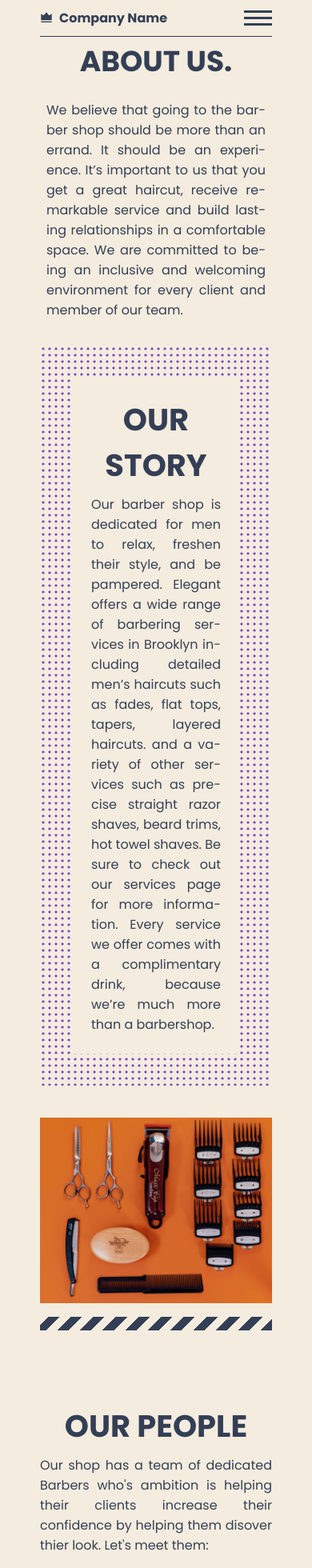
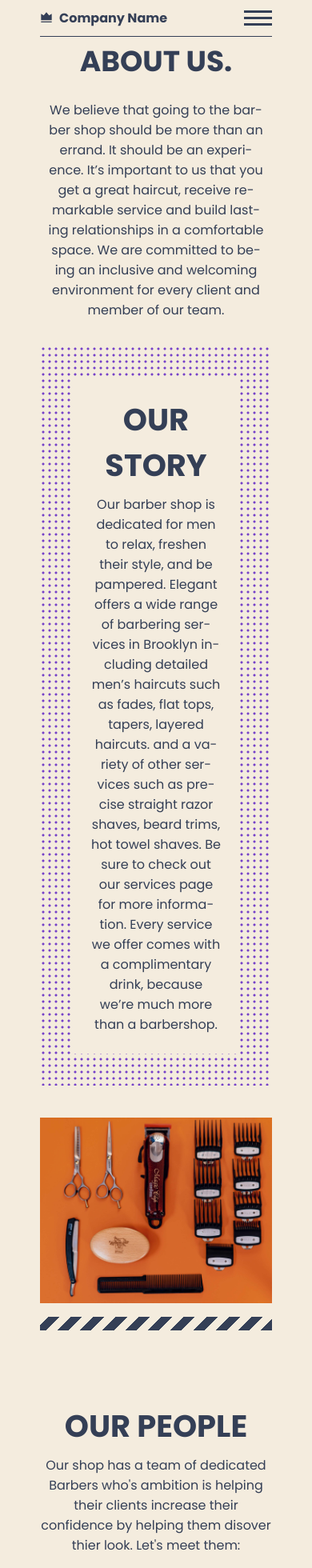
Before and after one commit to ChristianWare/template1, a Next.js app: page /about in a window 390 px wide. Shown: the top 1960 px of the page at 80% size. Built offline with nearby package versions, Linux system fonts and the light colour scheme.

Commit message:
Text Alignment Fix

```diff
--- a/styles/AboutSection.module.css
+++ b/styles/AboutSection.module.css
@@ -92,6 +92,7 @@
     width: 90%;
     background-color: var(--accent4);
     padding: 1rem;
+    padding-bottom: .5rem;
 }
 
 .btnContainer {
--- a/styles/Hero.module.css
+++ b/styles/Hero.module.css
@@ -1,6 +1,5 @@
 .heroContainer {
     /* background-image: linear-gradient(to top left, #e394a3 50%, #8dd6a6 50%); */
-    /* height: 100vh; */
     margin-bottom: 15rem;
 }
 
@@ -27,7 +26,6 @@
 
 .description {
     width: 80%;
-    text-align: justify;
     hyphens: auto;
     color: var(--accent1);
     font-weight: 400;
@@ -138,7 +136,7 @@
     }
 
     .description {
-        /* text-align: center; */
+        text-align: center;
         width: 100%;
     }
 
--- a/styles/ServicesSection.module.css
+++ b/styles/ServicesSection.module.css
@@ -113,6 +113,10 @@
         grid-template-columns: repeat(2, 1fr);
     }
 
+    .cardDescription {
+        text-align: center;
+    }
+
     .cardTwo, .cardThree {
         margin-top: 0rem;
     }
--- a/styles/aboutPage.module.css
+++ b/styles/aboutPage.module.css
@@ -18,7 +18,6 @@
 
 .topContent h5 {
     width: 80%;
-    text-align: justify;
     hyphens: auto;
     color: var(--accent1);
     font-weight: 400;
@@ -70,7 +69,6 @@
 }
 
 .subHeadingDescription {
-    text-align: justify;
     hyphens: auto;
     color: var(--accent1);
     font-weight: 400;
@@ -100,7 +98,6 @@
     display: flex;
     flex-direction: column;
     align-items: center;
-    /* justify-content: center; */
 }
 
 .subHeading2 {
@@ -110,7 +107,6 @@
 }
 
 .subP {
-    text-align: justify;
     hyphens: auto;
     color: var(--accent1);
     font-weight: 400;
@@ -142,7 +138,6 @@
 }
 
 .profile {
-    text-align: justify;
     hyphens: auto;
     color: var(--accent1);
     width: 95%;
@@ -163,7 +158,7 @@
     }
 
     .topContent h5 {
-        text-align: justify;
+        text-align: center;
         width: 100%;
     }
 
@@ -175,6 +170,10 @@
         text-align: center;
     }
 
+    .subHeadingDescription {
+        text-align: center;
+    }
+
     .imageBox {
         grid-template-columns: repeat(2, 1fr);
         grid-gap: 2rem;
@@ -183,6 +182,11 @@
 
     .subP {
         width: 100%;
+        text-align: center;
+    }
+
+    .profile {
+        text-align: center;
     }
 }
 
--- a/styles/servicesPage.module.css
+++ b/styles/servicesPage.module.css
@@ -10,7 +10,7 @@
     align-items: flex-start;
     justify-content: space-between;
     gap: 9rem;
-    /* margin-bottom: 10rem; */
+    margin-bottom: 5rem;
 }
 
 .topLeft, .topRight {
@@ -45,7 +45,7 @@
 
 .topContent p {
     width: 90%;
-    text-align: justify;
+    /* text-align: justify; */
     hyphens: auto;
     color: var(--accent1);
     font-weight: 400;
@@ -120,6 +120,7 @@
 
     .topContent p {
         width: 100%;
+        text-align: center;
     }
 
     .heading {
@@ -128,7 +129,7 @@
     }
 
     .topContent h5 {
-        text-align: justify;
+        text-align: center;
         width: 100%;
     }
 
```
